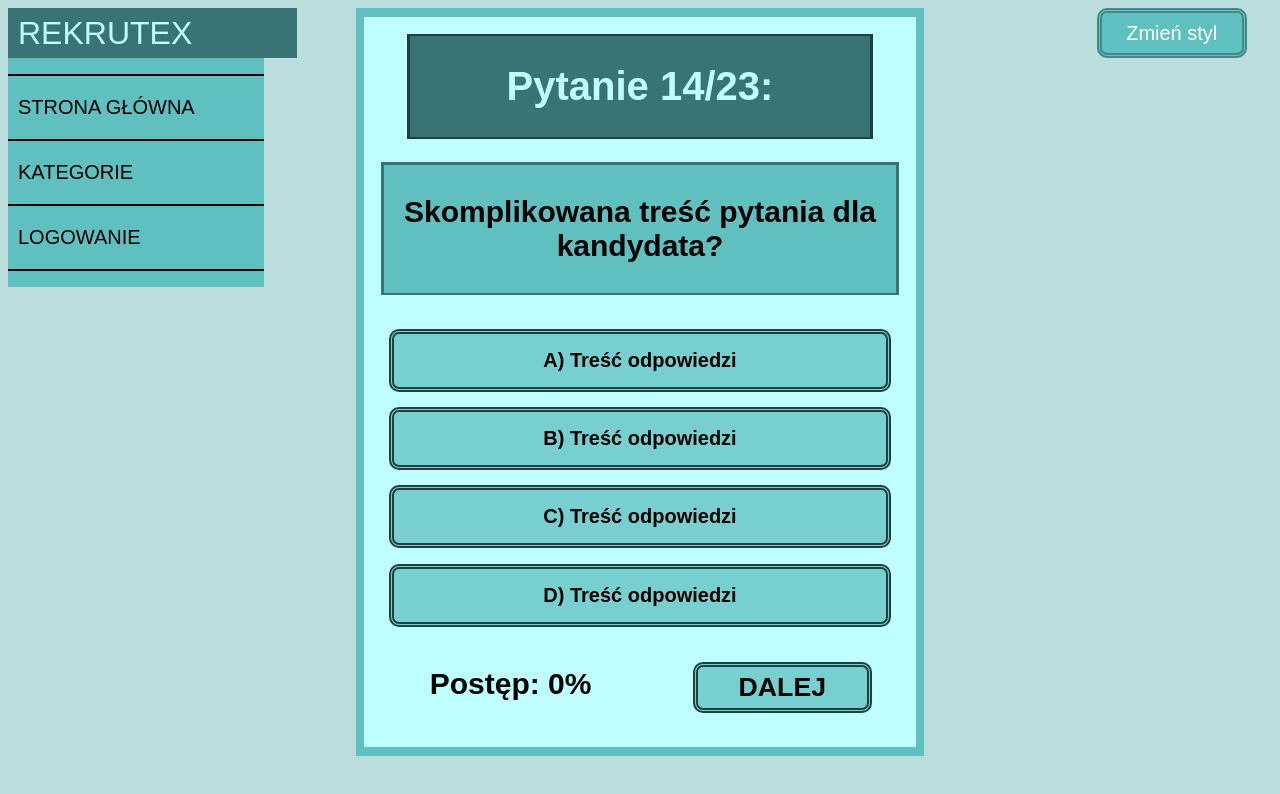
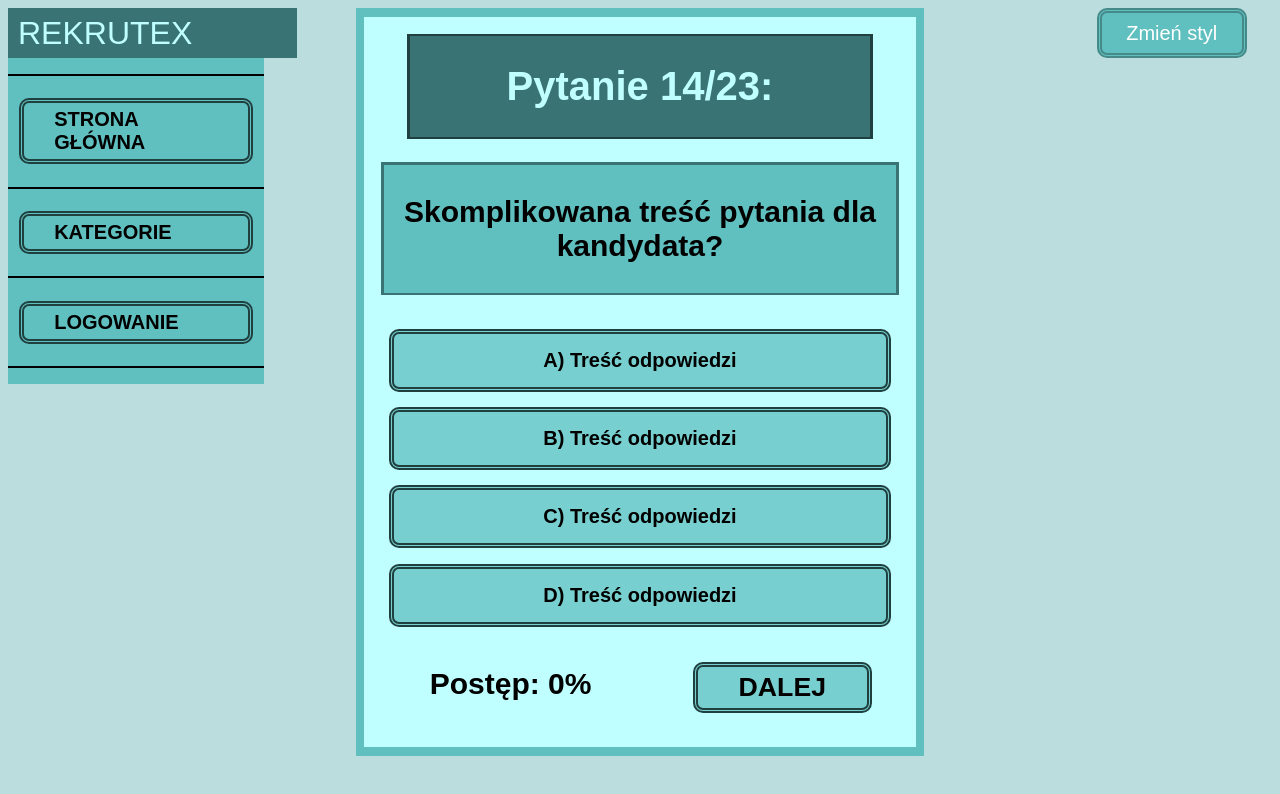
Before and after one commit to AgnieszkaM2/Rekrutex-App, an Angular app in the folder Rekrutex_AngularApp/: page /quiz in a window 1280 px wide. Shown: the top 794 px of the page. Built offline with nearby package versions, Linux system fonts and the light colour scheme.

Commit message:
Menu boczne poprawki

```diff
--- a/Rekrutex_AngularApp/src/app/app.component.css
+++ b/Rekrutex_AngularApp/src/app/app.component.css
@@ -42,20 +42,6 @@ aside ul li {
   cursor: pointer;
 }
 
-a:link {
-  color: var(--text);
-  text-decoration: none;
-}
-
-a:active {color: black;}
-
-a:visited {
-  color: var(--text);
-}
-
-a:hover {
-  color: var(--white-text);
-}
 
 input {
   display: none;
--- a/Rekrutex_AngularApp/src/app/app.component.html
+++ b/Rekrutex_AngularApp/src/app/app.component.html
@@ -16,10 +16,45 @@
   </label>
   <ul>
     <li *ngIf="isUser" >{{user.Name}} {{user.LastName}}</li>
-    <li><a routerLink="/strona-glowna" routerLinkActive="active">STRONA GŁÓWNA</a></li>
-    <li><a routerLink="/kategorie" routerLinkActive="active">KATEGORIE</a></li>
-    <li *ngIf="isUser==false"><a routerLink="/logowanie" routerLinkActive="active">LOGOWANIE</a></li>
-    <li id="logout" *ngIf="isUser" (click)="logout()">WYLOGUJ</li>
+    <li>
+	<div class="przycisk_tlo" id="menu_przycisk_tlo_SG">
+		<div class="przycisk_cialo" id="menu_przycisk_cialo_SG">
+			<a routerLink="/strona-glowna" routerLinkActive="active">
+				<input class="przycisk_input" type="submit" id="menu_glowna">
+				<label class="przycisk_label" for="menu_glowna">STRONA GŁÓWNA</label>
+			</a>
+		</div>
+	</div>
+	</li>
+	<li>
+	<div class="przycisk_tlo" id="menu_przycisk_tlo_KAT">
+		<div class="przycisk_cialo" id="menu_przycisk_cialo_KAT">
+			<a routerLink="/kategorie" routerLinkActive="active">
+				<input class="przycisk_input" type="submit" id="menu_kategorie">
+				<label class="przycisk_label" for="menu_kategorie">KATEGORIE</label>
+			</a>
+		</div>
+	</div>
+	</li>
+    <li *ngIf="isUser==false">
+	<div class="przycisk_tlo" id="menu_przycisk_tlo_LOG">
+		<div class="przycisk_cialo" id="menu_przycisk_cialo_LOG">
+			<a routerLink="/logowanie" routerLinkActive="active">
+				<input class="przycisk_input" type="submit" id="menu_logowanie">
+				<label class="przycisk_label" for="menu_kategorie">LOGOWANIE</label>
+			</a>
+		</div>
+	</div>
+	</li>
+    <li id="logout" *ngIf="isUser" (click)="logout()">
+	<div class="przycisk_tlo" id="menu_przycisk_tlo_LOG">
+		<div class="przycisk_cialo" id="menu_przycisk_cialo_LOG">
+
+				<input class="przycisk_input" type="submit" id="menu_logowanie">
+				<label class="przycisk_label" for="menu_kategorie">LOGOWANIE</label>
+
+		</div>
+	</div></li>
   </ul>
 
 </aside>
--- a/Rekrutex_AngularApp/src/styles.css
+++ b/Rekrutex_AngularApp/src/styles.css
@@ -152,7 +152,7 @@ a {
   padding-right: 30px;
   padding-top: 5px;
   padding-bottom:5px;
-
+  cursor: pointer;
   border: 5px double var(--dark-bkg);
   border-radius: 10px;
 }
```
